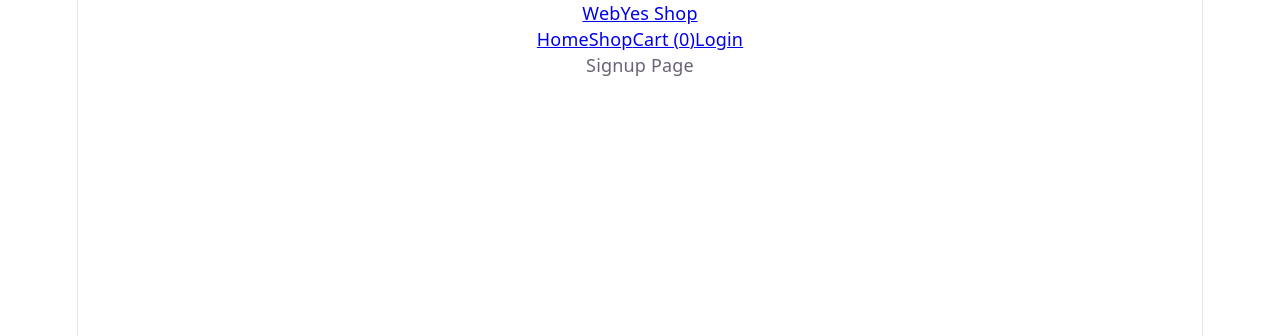
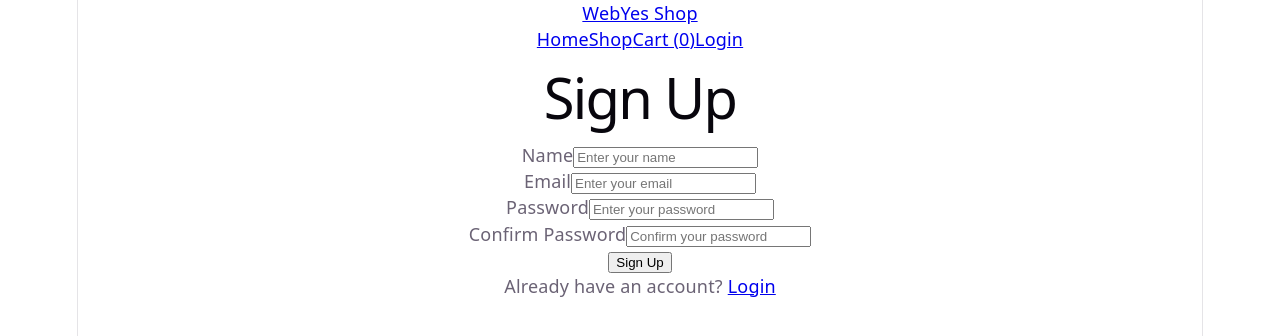
Before and after one commit to SreenandanMozilor/shopping-cart, a React (Vite) app: page /signup in a window 1280 px wide. Shown: the top 336 px of the page. Built offline with nearby package versions, Linux system fonts and the light colour scheme.

Commit message:
Add login page and signup page

```diff
--- a/src/pages/Login/Login.jsx
+++ b/src/pages/Login/Login.jsx
@@ -1,5 +1,58 @@
-const Home = () => {
-  return <div>Login Page</div>
+import { useState } from 'react'
+import { Link, useNavigate } from 'react-router-dom'
+
+const Login = () => {
+  const [email, setEmail] = useState('')
+  const [password, setPassword] = useState('')
+  const [error, setError] = useState(null)
+  const navigate = useNavigate()
+
+  const handleSubmit = (e) => {
+    e.preventDefault()
+
+    if (!email || !password) {
+      setError('Please fill in all fields')
+      return
+    }
+
+    // Fake auth - in real app this would call an API
+    if (email === 'user@test.com' && password === 'password123') {
+      navigate('/')
+    } else {
+      setError('Invalid email or password')
+    }
+  }
+
+  return (
+    <div className="auth-page">
+      <div className="auth-card">
+        <h1>Login</h1>
+        {error && <p className="error">{error}</p>}
+        <div>
+          <div className="form-group">
+            <label>Email</label>
+            <input
+              type="email"
+              value={email}
+              onChange={(e) => setEmail(e.target.value)}
+              placeholder="Enter your email"
+            />
+          </div>
+          <div className="form-group">
+            <label>Password</label>
+            <input
+              type="password"
+              value={password}
+              onChange={(e) => setPassword(e.target.value)}
+              placeholder="Enter your password"
+            />
+          </div>
+          <button onClick={handleSubmit}>Login</button>
+        </div>
+        <p>Don't have an account? <Link to="/signup">Sign up</Link></p>
+      </div>
+    </div>
+  )
 }
 
-export default Home
+export default Login
--- a/src/pages/Signup/Signup.jsx
+++ b/src/pages/Signup/Signup.jsx
@@ -1,5 +1,79 @@
-const Home = () => {
-  return <div>Signup Page</div>
+import { useState } from 'react'
+import { Link, useNavigate } from 'react-router-dom'
+
+const Signup = () => {
+  const [name, setName] = useState('')
+  const [email, setEmail] = useState('')
+  const [password, setPassword] = useState('')
+  const [confirmPassword, setConfirmPassword] = useState('')
+  const [error, setError] = useState(null)
+  const navigate = useNavigate()
+
+  const handleSubmit = (e) => {
+    e.preventDefault()
+
+    if (!name || !email || !password || !confirmPassword) {
+      setError('Please fill in all fields')
+      return
+    }
+
+    if (password !== confirmPassword) {
+      setError('Passwords do not match')
+      return
+    }
+
+    // No real backend - just navigate to login
+    navigate('/login')
+  }
+
+  return (
+    <div className="auth-page">
+      <div className="auth-card">
+        <h1>Sign Up</h1>
+        {error && <p className="error">{error}</p>}
+        <div>
+          <div className="form-group">
+            <label>Name</label>
+            <input
+              type="text"
+              value={name}
+              onChange={(e) => setName(e.target.value)}
+              placeholder="Enter your name"
+            />
+          </div>
+          <div className="form-group">
+            <label>Email</label>
+            <input
+              type="email"
+              value={email}
+              onChange={(e) => setEmail(e.target.value)}
+              placeholder="Enter your email"
+            />
+          </div>
+          <div className="form-group">
+            <label>Password</label>
+            <input
+              type="password"
+              value={password}
+              onChange={(e) => setPassword(e.target.value)}
+              placeholder="Enter your password"
+            />
+          </div>
+          <div className="form-group">
+            <label>Confirm Password</label>
+            <input
+              type="password"
+              value={confirmPassword}
+              onChange={(e) => setConfirmPassword(e.target.value)}
+              placeholder="Confirm your password"
+            />
+          </div>
+          <button onClick={handleSubmit}>Sign Up</button>
+        </div>
+        <p>Already have an account? <Link to="/login">Login</Link></p>
+      </div>
+    </div>
+  )
 }
 
-export default Home
+export default Signup
```
